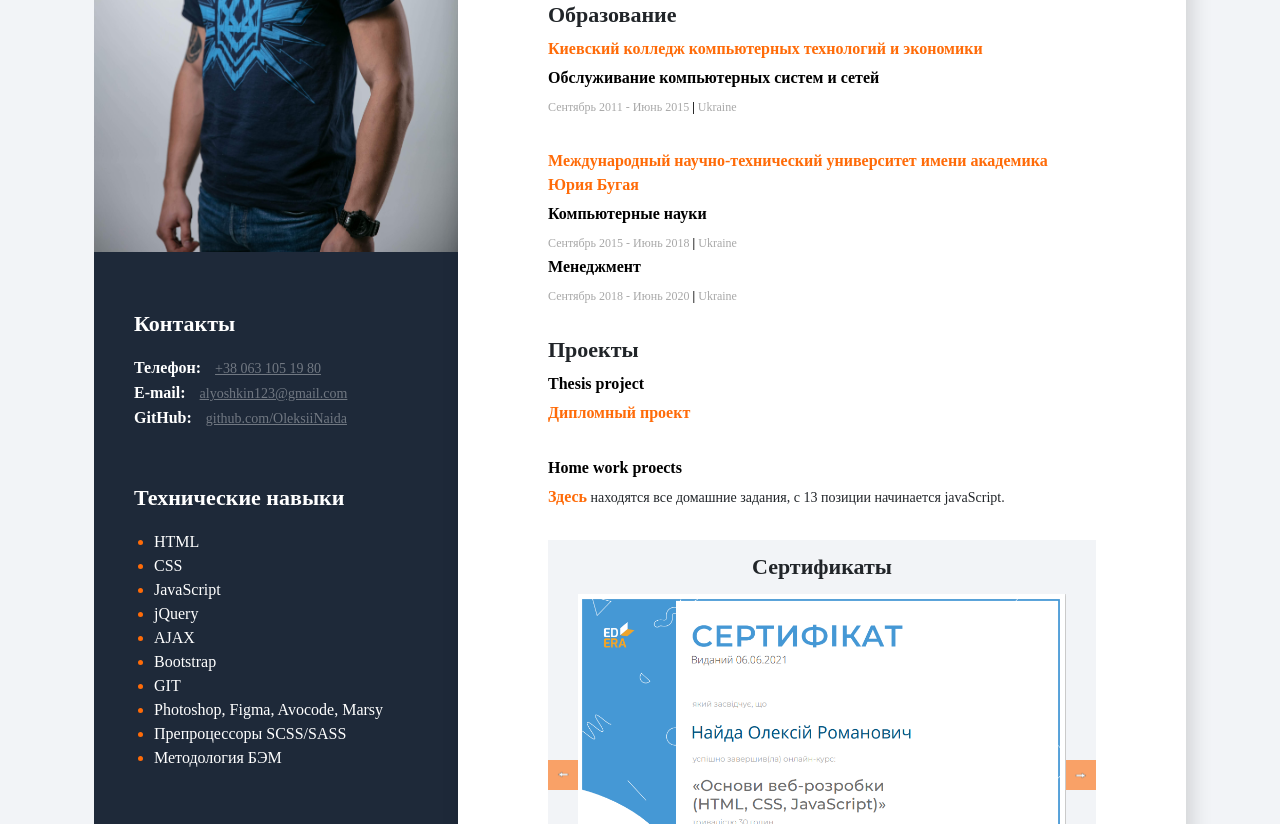
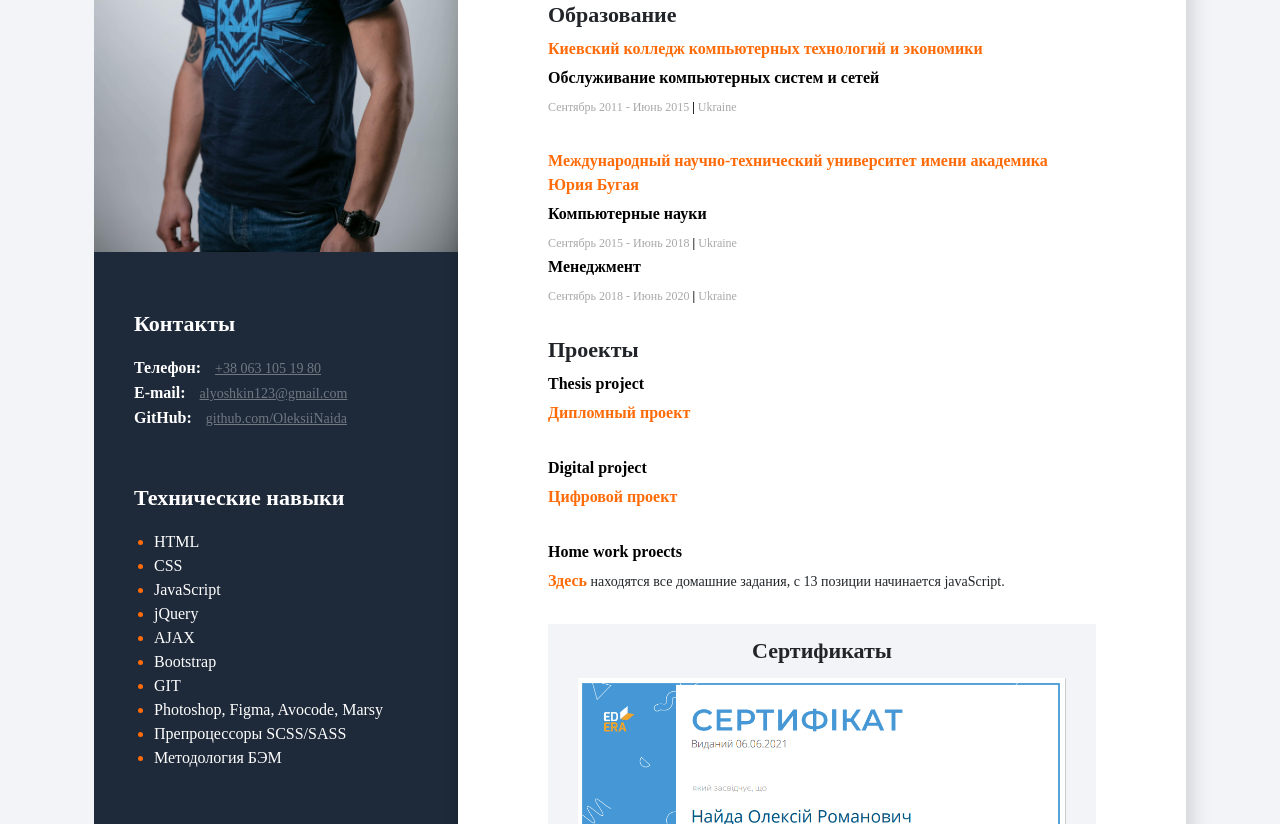
Before and after one commit to OleksiiNaida/my-resume, a plain HTML site: page index.html in a window 1280 px wide. Shown: the part 374-1198 px from the top of the page. Drawn offline with nearby package versions, Linux system fonts and the light colour scheme.

Commit message:
add project

```diff
--- a/index.html
+++ b/index.html
@@ -108,6 +108,12 @@
                   </p>
                </div>
                <div class="proects__item">
+                  <h4 class="proects__title">Digital project</h4>
+                  <p class="proects__descriptions aboutMe__description">
+                     <a href="https://oleksiinaida.github.io/DigitalProject"target="_blank" class="education__universityName projects__link">Цифровой проект</a>
+                  </p>
+               </div>
+               <div class="proects__item">
                   <h4 class="proects__title">Home work proects</h4>
                   <p class="proects__descriptions aboutMe__description">
                      <a href="https://oleksiinaida.github.io/HomeWork/" target="_blank" class="education__universityName projects__link">Здесь</a>
```
